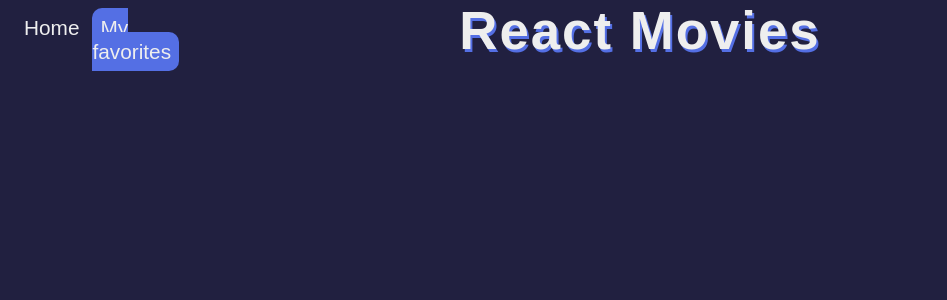
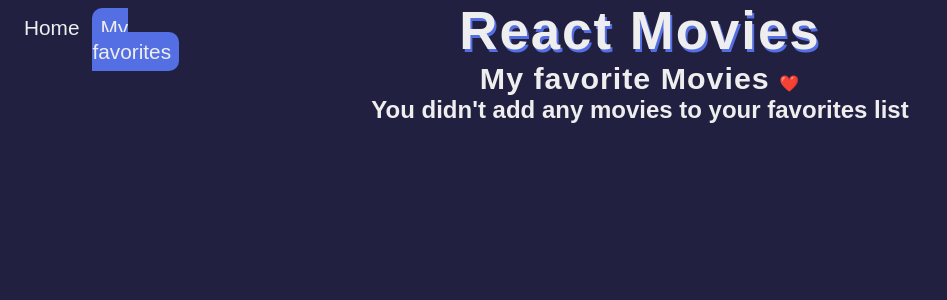
Before and after one commit to otfigo87/cine-App, a React (Create React App) app: page /favorites in a window 1280 px wide. Shown: the top 300 px of the page, without its empty margins (0-947 px from the left). Built offline with nearby package versions, Linux system fonts and the light colour scheme; a web font is replaced by a local one.

Commit message:
favorites page

```diff
--- a/src/components/Card.js
+++ b/src/components/Card.js
@@ -70,6 +70,16 @@ const Card = ({movie}) => {
         return genreArray.map((genre) => <li key={genre}>{genre}</li>);
       };
 
+      const addStorage = () => {
+        let storedData = localStorage.movies ? localStorage.movies.split(",") : [];
+
+        if(!storedData.includes(movie.id.toString())) {
+          storedData.push(movie.id);
+          localStorage.movies = storedData;
+        }
+
+      }
+
   return (
     <div className="card">
       <img
@@ -90,7 +100,7 @@ const Card = ({movie}) => {
       </ul>
       {movie.overview ? <h3>Synopsis</h3> : ""}
       <p>{movie.overview}</p>
-      <div className="btn">Add to favorites</div>
+      <div className="btn" onClick={() => addStorage()}>Add to favorites</div>
     </div>
   );
 }
--- a/src/components/Form.js
+++ b/src/components/Form.js
@@ -30,6 +30,7 @@ const Form = () => {
             />
             <input type="submit" value="Search" />
           </form>
+
           <div className="btn-sort-container">
             <div
               className="btn-sort"
@@ -48,6 +49,8 @@ const Form = () => {
           </div>
         </div>
       </div>
+
+
       <div className="result">
         {moviesData
           .slice(0, 12)
--- a/src/pages/Favorites.js
+++ b/src/pages/Favorites.js
@@ -1,12 +1,37 @@
-import React from 'react';
+import React, { useEffect, useState } from 'react';
 import Header from '../components/Header';
+import Card from '../components/Card';
+import axios from 'axios';
 
 const Favorites = () => {
+
+  const [listData, setListData] = useState([])
+
+  useEffect(() => {
+    let movieArray = []
+    let moviesId = localStorage.movies ? localStorage.movies.split(",") : [];
+    // console.log(moviesId)
+    for (let i = 0; i < moviesId.length; i++) {
+      axios.get(
+        `https://api.themoviedb.org/3/movie/${moviesId[i]}?api_key=7b972eefbba621f914713275c4092f65`
+      ).then((res) => movieArray.push(res.data)).then(() => setListData(movieArray));
+    }
+  } ,[])
   return (
     <div className="user-list-page">
-        <Header />
+      <Header />
+      <h2>
+        My favorite Movies <span>❤️</span>
+      </h2>
+      <div className="result">
+        {listData.length > 0 ? (
+          listData.map(movie => <Card movie={movie} key={movie.id} />)
+        ) : (
+          <h2>You didn't add any movies to your favorites list</h2>
+        )}
+      </div>
     </div>
-  )
+  );
 }
 
 export default Favorites
```
